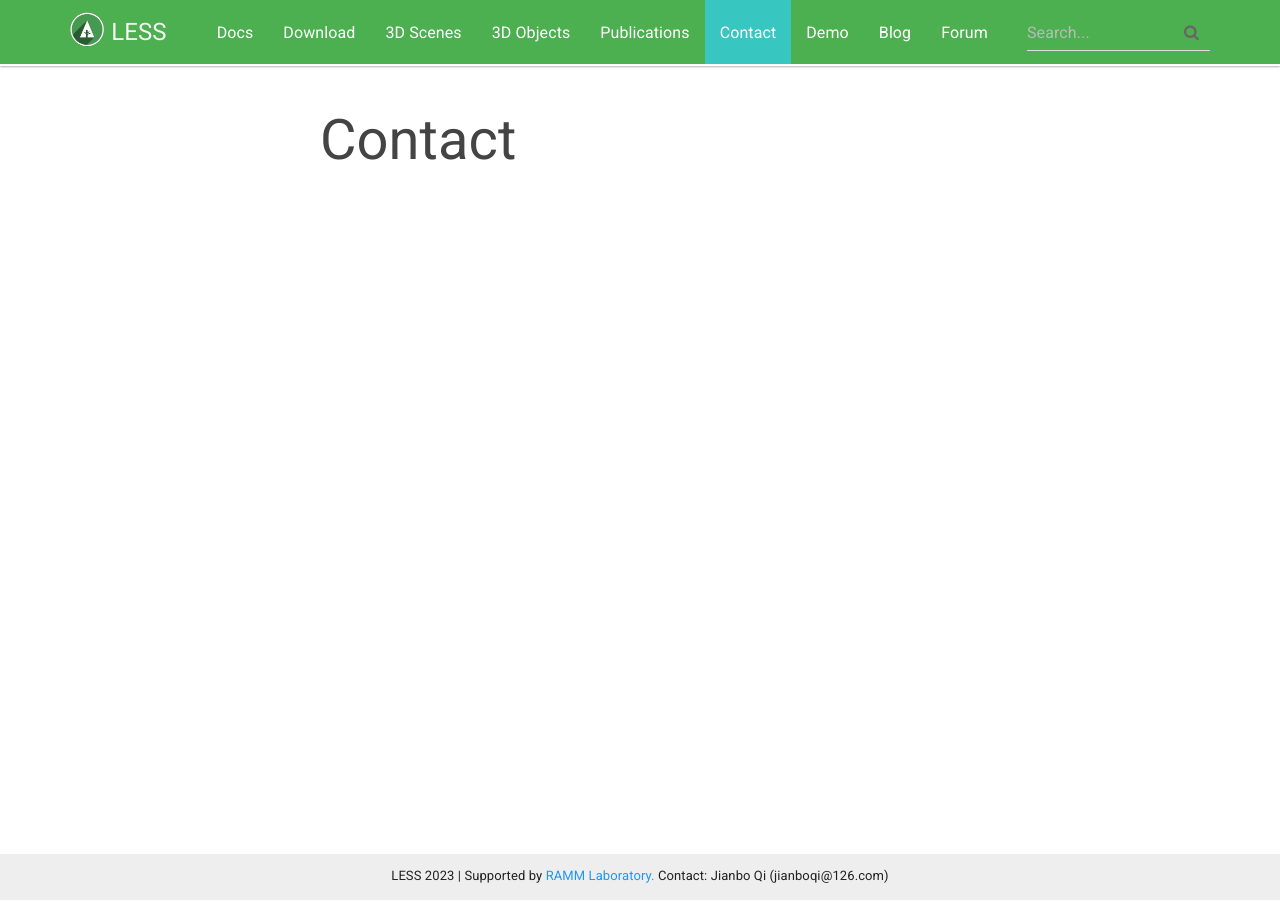
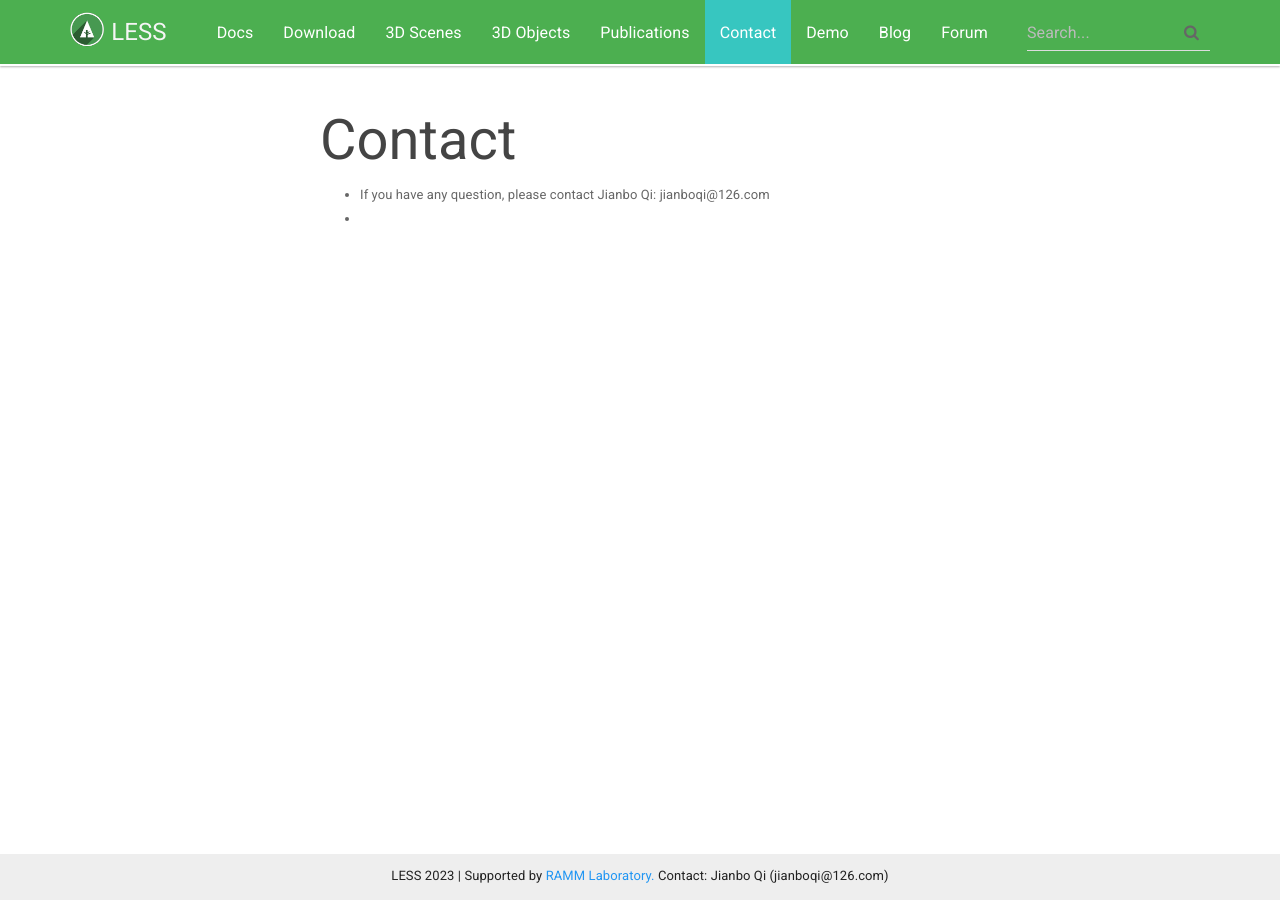
Before and after one commit to jianboqi/jianboqi.github.io, a Jekyll site: the page built from contact.md, in a window 1280 px wide. Built offline with Jekyll 4.4.1, drawn with Linux system fonts in a browser that asks for light colours; nearby versions of some CDN libraries.

Commit message:
Update contact.md

```diff
--- a/contact.md
+++ b/contact.md
@@ -5,3 +5,6 @@ permalink: /contact/
 sectionid: page_contact
 published: true
 ---
+
+* If you have any question, please contact Jianbo Qi: jianboqi@126.com
+*
```
